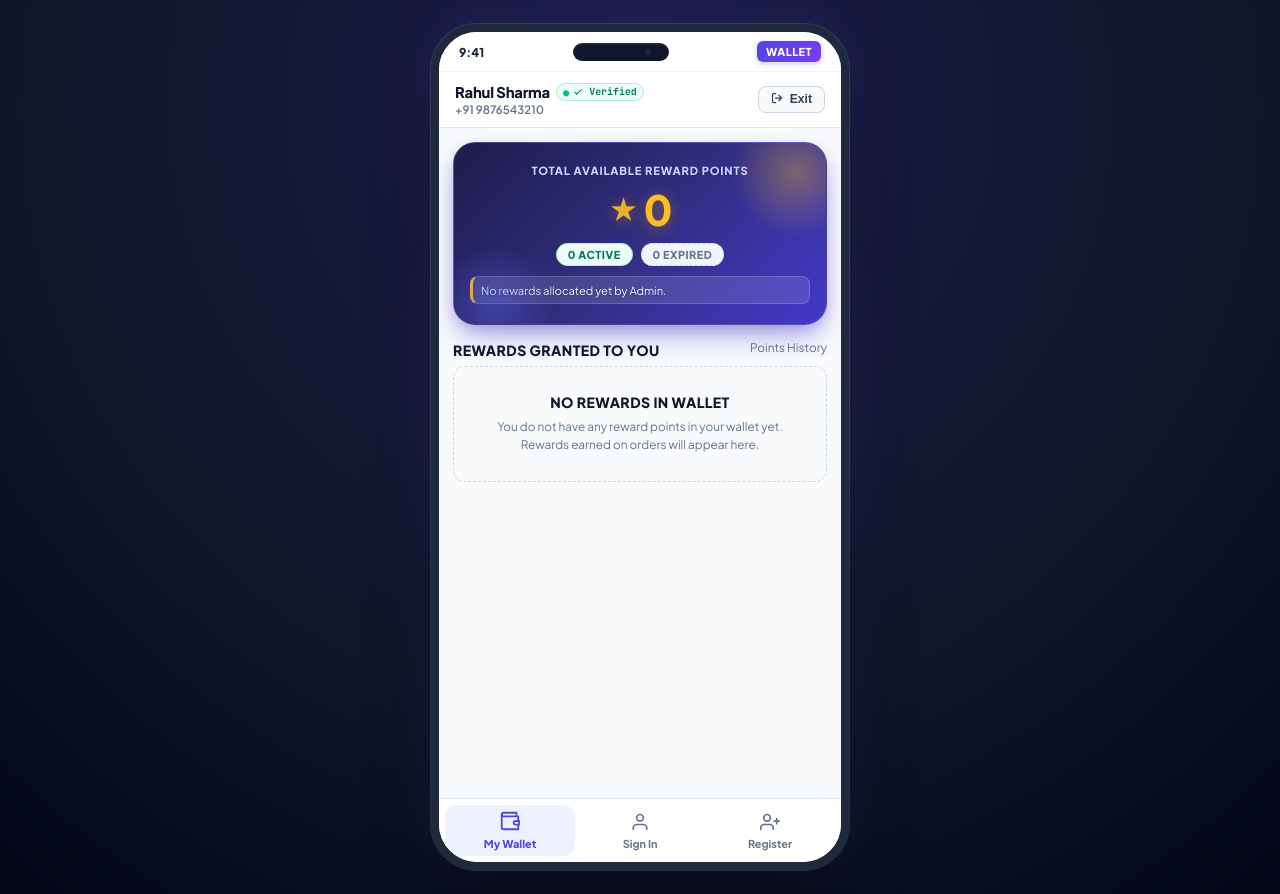
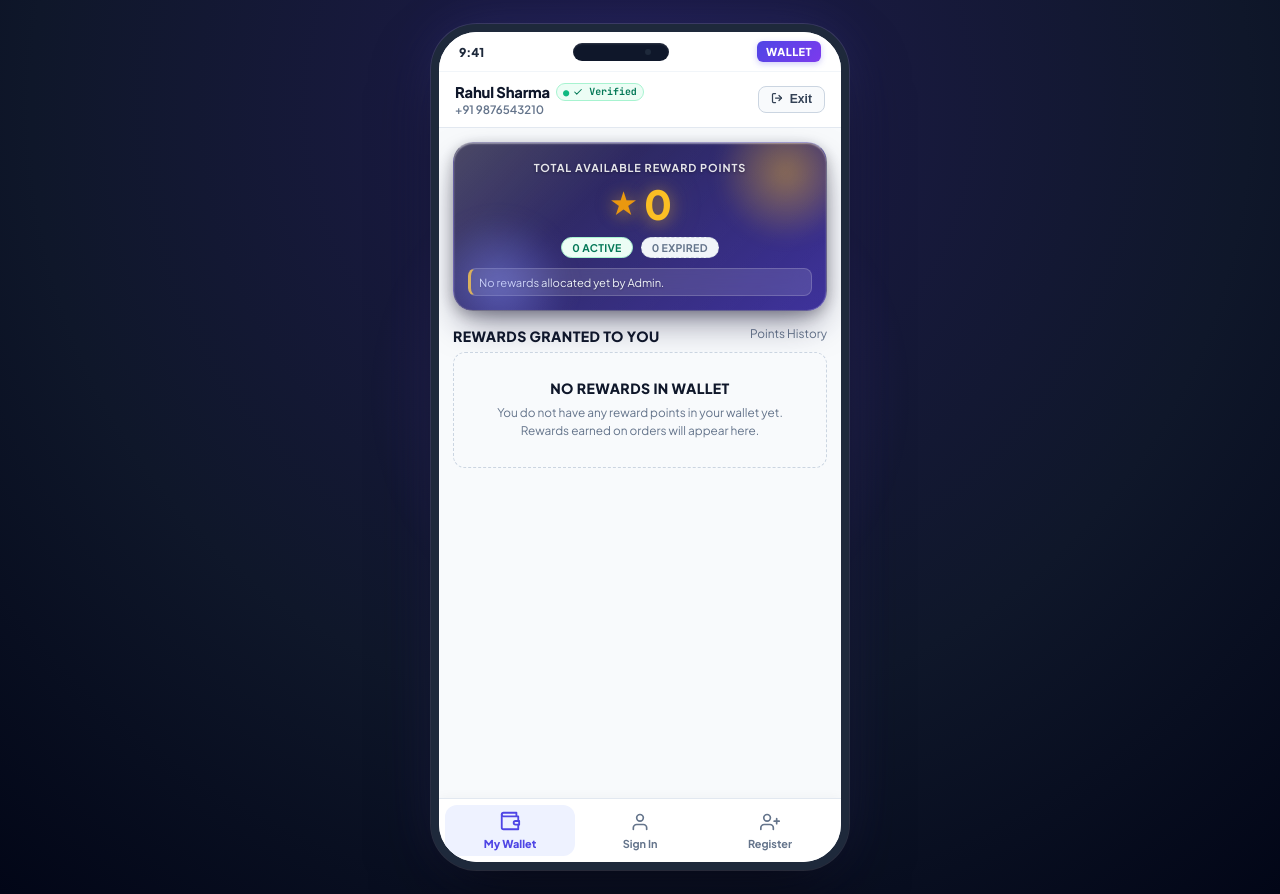
Before and after one commit to praffulsharma05/RewardsApp, a plain HTML site: page Mobile_app_for_rewards/rewards_app/wallet.html in a window 1280 px wide. Drawn offline with Linux system fonts and the light colour scheme.

Commit message:
Complete Rewards app

```diff
--- a/Mobile_app_for_rewards/rewards_app/css/wireframe.css
+++ b/Mobile_app_for_rewards/rewards_app/css/wireframe.css
@@ -827,77 +827,112 @@ input:-webkit-autofill:focus {
   margin-top: 2px;
 }
 
-/* Wallet Hero Box (Vibrant Presentation Showcase Card) */
+/* Wallet Hero Box (Glass Screen Showcase Card) */
 .wallet-hero-box {
-  background: var(--gold-hero-gradient);
+  background:
+    linear-gradient(135deg, rgba(255, 255, 255, 0.22) 0%, rgba(255, 255, 255, 0.05) 35%, rgba(255, 255, 255, 0) 100%),
+    linear-gradient(145deg, #18153b 0%, #2a236d 50%, #3e329c 100%);
+  backdrop-filter: blur(20px) saturate(190%);
+  -webkit-backdrop-filter: blur(20px) saturate(190%);
   color: #ffffff;
-  padding: 20px 16px;
+  padding: 18px 14px 14px 14px;
   text-align: center;
-  border-radius: var(--radius-xl);
+  border-radius: 20px;
   margin-bottom: 14px;
-  border: 1px solid rgba(255, 255, 255, 0.16);
-  box-shadow: 0 14px 30px -6px rgba(67, 56, 202, 0.45), 0 6px 14px -3px rgba(67, 56, 202, 0.25);
+  border: 1px solid rgba(255, 255, 255, 0.24);
+  border-top: 1.5px solid rgba(255, 255, 255, 0.5);
+  box-shadow:
+    0 16px 36px -8px rgba(24, 21, 59, 0.55),
+    0 4px 14px rgba(0, 0, 0, 0.25),
+    inset 0 1px 1.5px rgba(255, 255, 255, 0.45);
   position: relative;
   overflow: hidden;
 }
 
-/* Ambient glowing orbs inside wallet hero */
+/* Ambient glowing orbs inside the glass card */
 .wallet-hero-box::before {
   content: '';
   position: absolute;
-  top: -35px;
-  right: -35px;
-  width: 130px;
-  height: 130px;
-  background: radial-gradient(circle, rgba(251, 191, 36, 0.35) 0%, rgba(251, 191, 36, 0) 70%);
+  top: -40px;
+  right: -30px;
+  width: 140px;
+  height: 140px;
+  background: radial-gradient(circle, rgba(251, 191, 36, 0.45) 0%, rgba(251, 191, 36, 0) 70%);
   border-radius: 50%;
   pointer-events: none;
+  filter: blur(8px);
 }
 
 .wallet-hero-box::after {
   content: '';
   position: absolute;
-  bottom: -40px;
-  left: -20px;
-  width: 120px;
-  height: 120px;
-  background: radial-gradient(circle, rgba(99, 102, 241, 0.4) 0%, rgba(99, 102, 241, 0) 70%);
+  bottom: -45px;
+  left: -25px;
+  width: 140px;
+  height: 140px;
+  background: radial-gradient(circle, rgba(129, 140, 248, 0.5) 0%, rgba(99, 102, 241, 0) 70%);
   border-radius: 50%;
   pointer-events: none;
+  filter: blur(10px);
 }
 
 .wallet-hero-box .wf-label {
-  color: var(--brand-primary-border);
-  letter-spacing: 0.8px;
-  font-size: 0.7rem;
-  text-shadow: 0 1px 2px rgba(0, 0, 0, 0.2);
+  color: rgba(255, 255, 255, 0.88);
+  letter-spacing: 0.9px;
+  font-size: 0.68rem;
+  font-weight: 700;
+  text-transform: uppercase;
+  text-shadow: 0 1px 3px rgba(0, 0, 0, 0.35);
+  position: relative;
+  z-index: 1;
 }
 
 .wallet-hero-points {
-  font-size: 2.6rem;
+  font-size: 2.5rem;
   font-weight: 900;
-  letter-spacing: -1px;
-  margin: 6px 0;
-  color: var(--gold-400);
-  text-shadow: 0 2px 14px rgba(245, 158, 11, 0.4);
-  font-family: var(--font-wireframe);
+  letter-spacing: -0.5px;
+  margin: 4px 0 6px 0;
+  color: #fbbf24;
+  text-shadow: 0 2px 16px rgba(251, 191, 36, 0.5), 0 0 35px rgba(251, 191, 36, 0.25);
   display: flex;
   align-items: center;
   justify-content: center;
   gap: 6px;
+  position: relative;
+  z-index: 1;
 }
 
 .wallet-hero-points::before {
   content: '★';
   font-size: 1.8rem;
-  color: var(--gold-400);
-  opacity: 0.9;
+  color: #f59e0b;
+  opacity: 0.95;
 }
 
+/* Frosted glass pills */
 .wallet-hero-box .header-pill {
-  border-radius: var(--radius-pill);
-  font-size: 0.68rem;
-  padding: 4px 11px;
+  border-radius: 20px;
+  font-size: 0.66rem;
+  padding: 3px 10px;
+  font-weight: 700;
+  letter-spacing: 0.3px;
+  backdrop-filter: blur(8px);
+  -webkit-backdrop-filter: blur(8px);
+  position: relative;
+  z-index: 1;
+}
+
+.wallet-hero-box .header-pill.pill-active {
+  background: rgba(16, 185, 129, 0.22);
+  border: 1px solid rgba(52, 211, 153, 0.55);
+  color: #6ee7b7;
+  box-shadow: 0 2px 8px rgba(16, 185, 129, 0.2);
+}
+
+.wallet-hero-box .header-pill.pill-expired {
+  background: rgba(255, 255, 255, 0.08);
+  border: 1px solid rgba(255, 255, 255, 0.18);
+  color: #cbd5e1;
 }
 
 .user-balance-pill {
```
